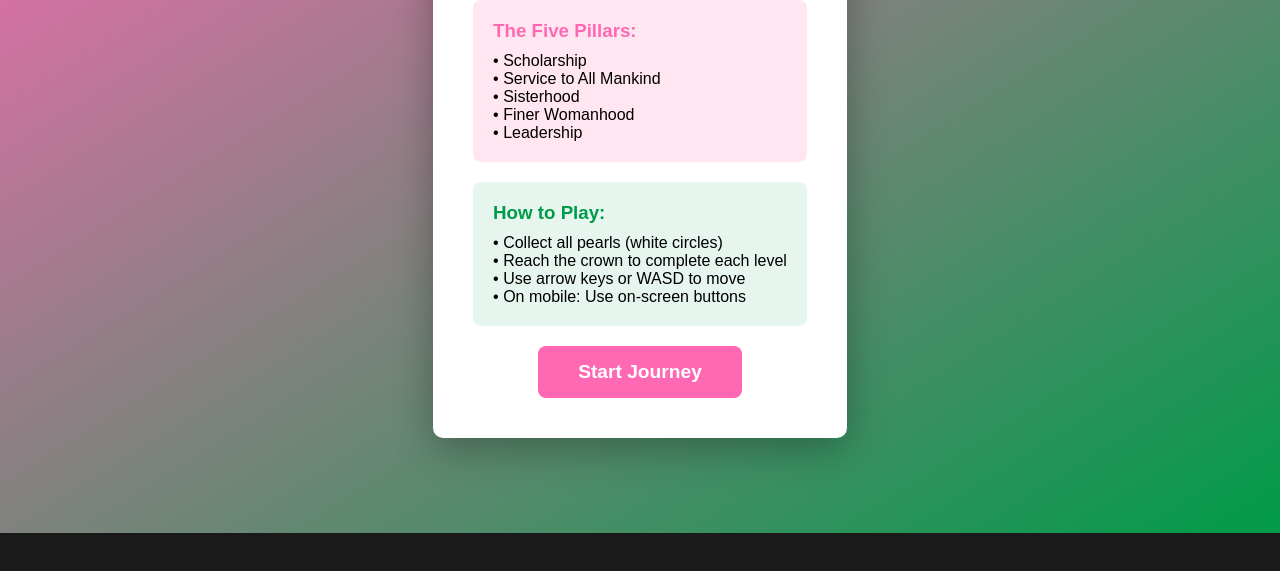
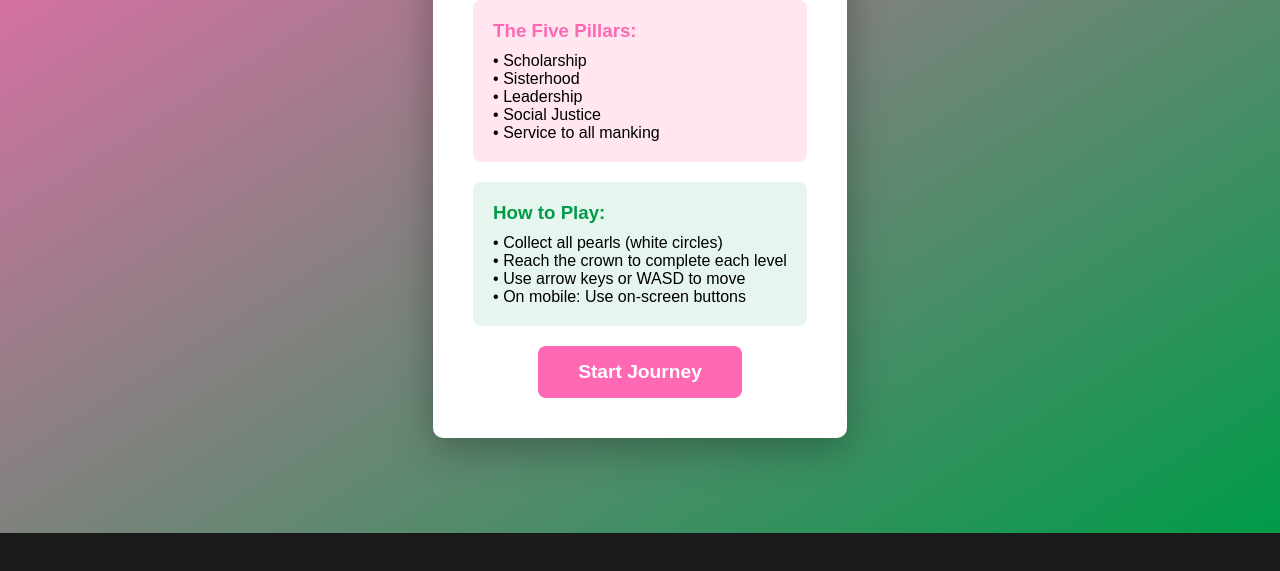
Before and after one commit to Numberone-vic/Mr.PinkPanther, a plain HTML site: page index.html in a window 1280 px wide. Shown: the part 267-838 px from the top of the page. Drawn offline with Linux system fonts and the light colour scheme.

Commit message:
Update pillars in index.html

```diff
--- a/index.html
+++ b/index.html
@@ -143,10 +143,10 @@
             <div class="pillarBox">
                 <h3>The Five Pillars:</h3>
                 <p>• Scholarship</p>
-                <p>• Service to All Mankind</p>
                 <p>• Sisterhood</p>
-                <p>• Finer Womanhood</p>
                 <p>• Leadership</p>
+                <p>• Social Justice</p>
+                <p>• Service to all manking</p>
             </div>
 
             <div class="instructionBox">
```
